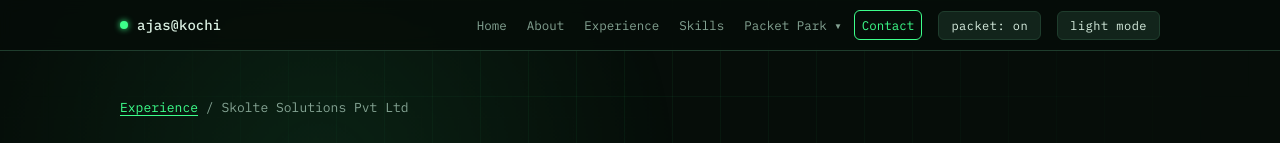
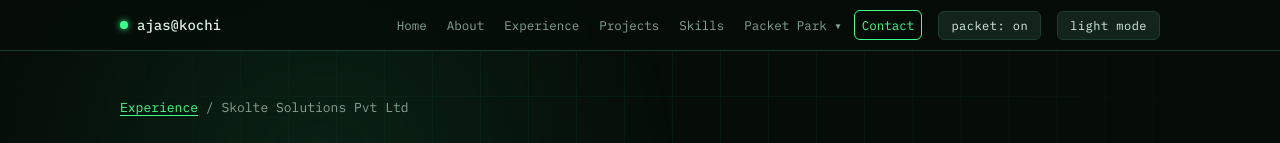
Before and after one commit to Ajazz-git/Portfolio, a plain HTML site: page skolte.html in a window 1280 px wide. Shown: the top 143 px of the page. Drawn offline with Linux system fonts and the light colour scheme.

Commit message:
Add Projects navigation across portfolio pages

```diff
--- a/skolte.html
+++ b/skolte.html
@@ -18,7 +18,7 @@
 <header class="top"><div class="wrap bar">
 <a class="brand" href="index.html#home"><span class="led" aria-hidden="true"></span>ajas@kochi</a>
 <nav class="nav" aria-label="Main">
-<a href="index.html#home">Home</a><a href="index.html#about">About</a><a href="index.html#experience">Experience</a><a href="index.html#skills">Skills</a><div class="dd"><button class="dd-b" type="button" aria-haspopup="true" aria-expanded="false">Packet Park <span aria-hidden="true">▾</span></button><div class="dd-m"><a href="index.html#fixit">Fix it</a><a href="index.html#lab">Network lab</a><a href="index.html#docs">Docs</a></div></div><a class="cta" href="index.html#contact">Contact</a>
+<a href="index.html#home">Home</a><a href="index.html#about">About</a><a href="index.html#experience">Experience</a><a href="index.html#projects">Projects</a><a href="index.html#skills">Skills</a><div class="dd"><button class="dd-b" type="button" aria-haspopup="true" aria-expanded="false">Packet Park <span aria-hidden="true">▾</span></button><div class="dd-m"><a href="index.html#fixit">Fix it</a><a href="index.html#lab">Network lab</a><a href="index.html#docs">Docs</a></div></div><a class="cta" href="index.html#contact">Contact</a>
 </nav>
 <button class="chip" id="pilot-toggle-top" data-packet type="button" aria-pressed="true" aria-label="Turn Packet the penguin on or off">packet: on</button>
 <button class="chip" id="theme" type="button" aria-label="Switch colour theme">light mode</button>
```
